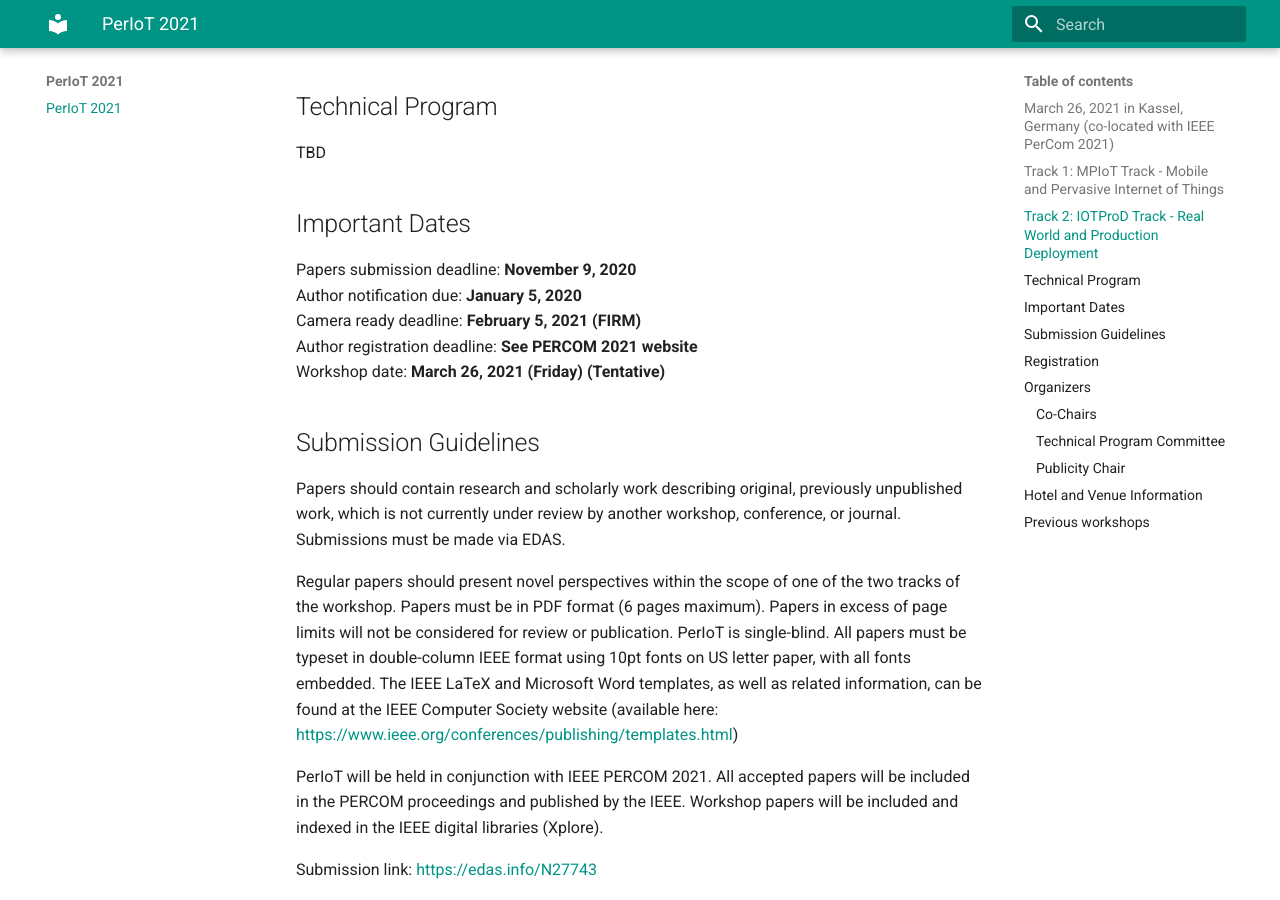
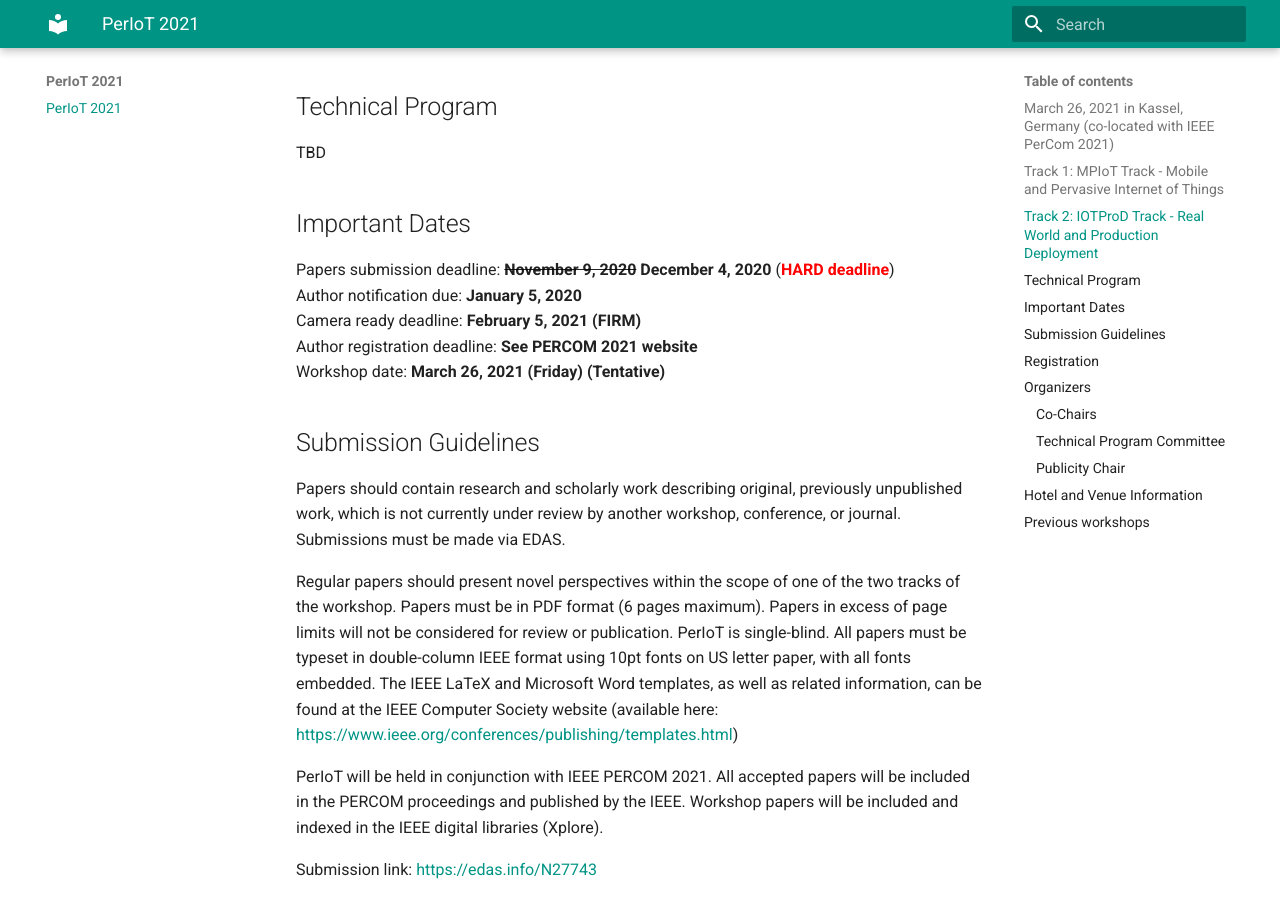
Before and after one commit to periot/2021, an MkDocs documentation site: the page built from website/docs/index.md, in a window 1280 px wide and 900 px high, scrolled down 2740 px. Built offline with MkDocs 1.6.1 and Material for MkDocs 9.7.7, drawn with Linux system fonts in a browser that asks for light colours.

Commit message:
updated deadline

```diff
--- a/website/docs/index.md
+++ b/website/docs/index.md
@@ -67,7 +67,7 @@ TBD
 
 ## Important Dates
 
-Papers submission deadline: **November 9, 2020**<br>
+Papers submission deadline: **<strike>November 9, 2020</strike> December 4, 2020** (<font color="red">**HARD deadline**</font>)<br>
 Author notification due: **January 5, 2020**<br>
 Camera ready deadline: **February 5, 2021 (FIRM)**<br>
 Author registration deadline: **See  PERCOM  2021  website**<br>
```
